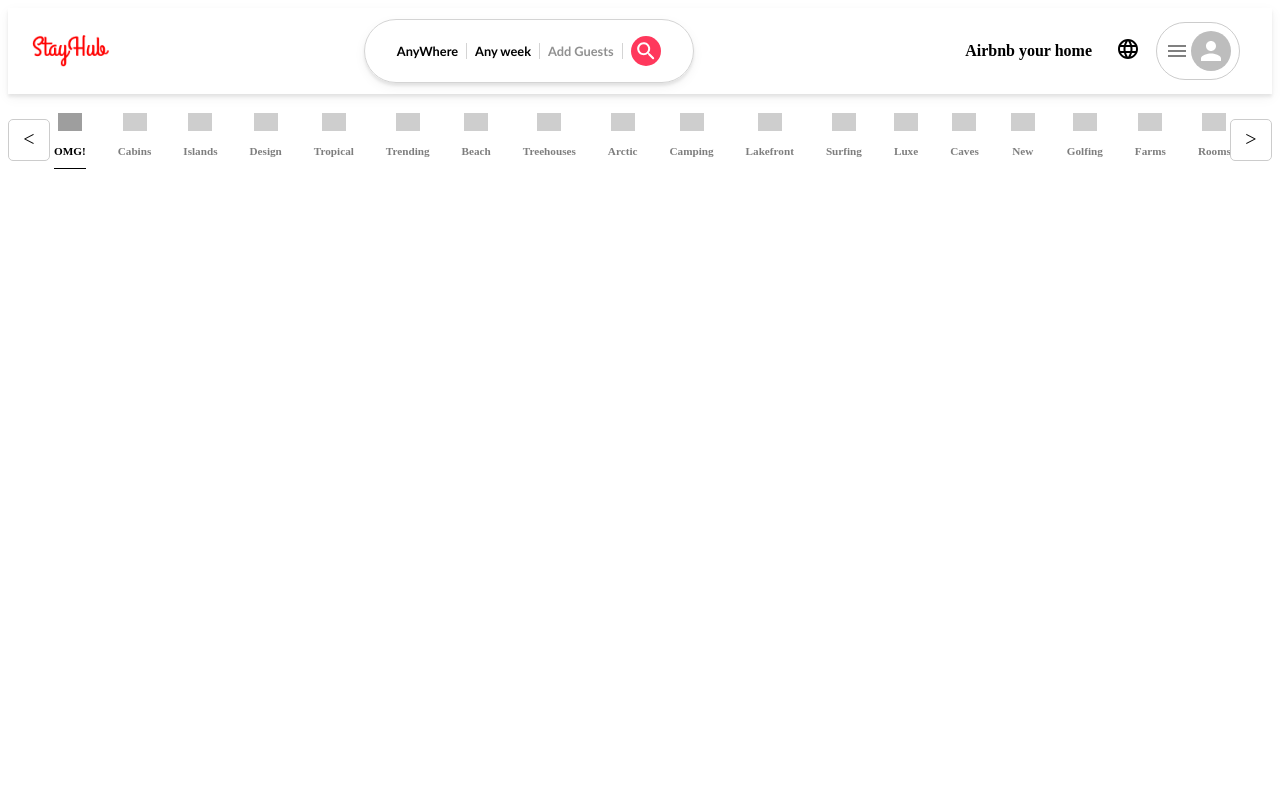
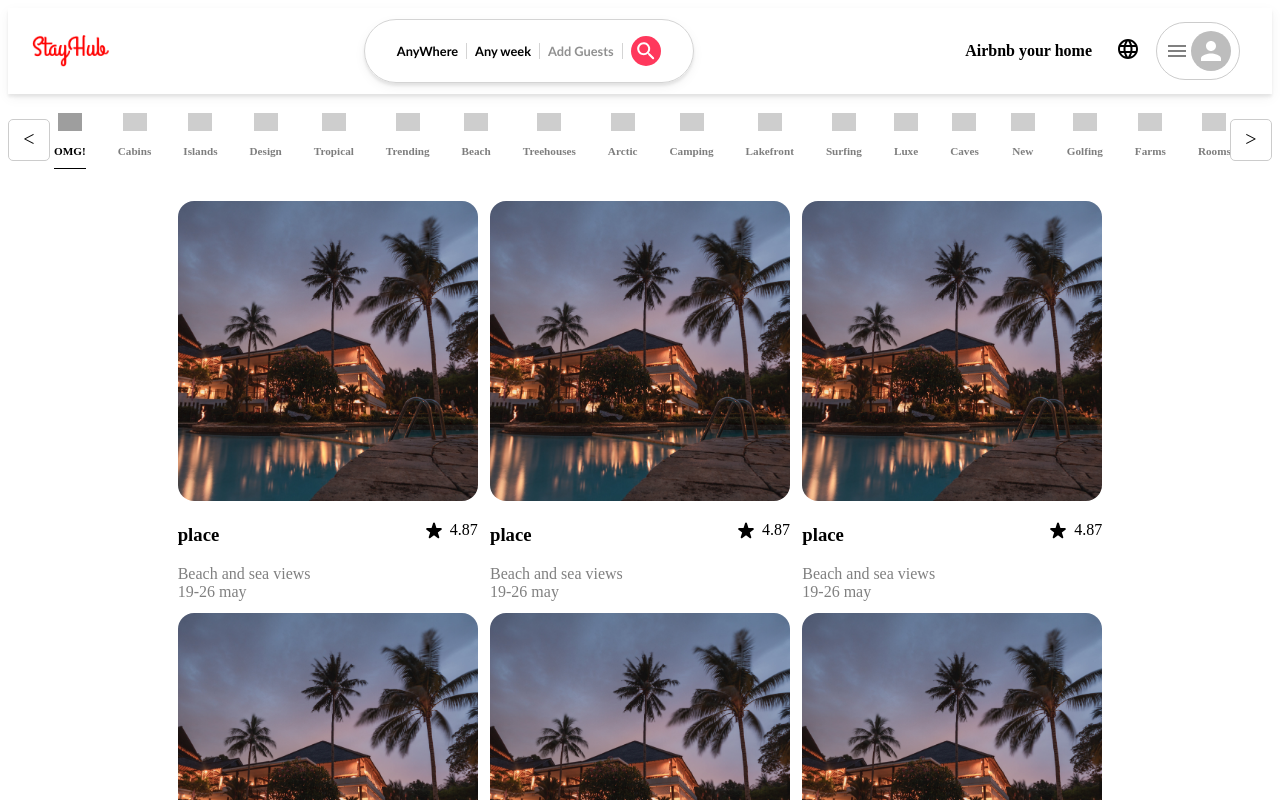
Before and after one commit to dilshadbasith/stay-hub-project, a React (Vite) app: page / in a window 1280 px wide. Shown: the top 800 px of the page. Built offline with nearby package versions, Linux system fonts and the light colour scheme; grey boxes are pictures that could not be loaded.

Commit message:
created cards

```diff
--- /dev/null
+++ b/src/Components/Cards/Card.jsx
@@ -0,0 +1,23 @@
+import React from 'react'
+import '../Cards/Cards.css'
+import hotel from '../Assets/hotel-1.jpg'
+import StarRateRoundedIcon from '@mui/icons-material/StarRateRounded';
+
+function Card() {
+  return (
+    <div>
+        <img src={hotel} alt="image" className='card-img'/>
+        <div className='card-info'>
+            <h3 className='card-title'>place</h3>
+            <div className='card-rating'>
+                <StarRateRoundedIcon/>
+                <p>4.87</p>
+            </div>
+        </div>
+        <p style={{margin:0, color:"gray"}}>Beach and sea views</p>
+        <p style={{margin:0, color:"gray"}}>19-26 may</p>
+    </div>
+  )
+}
+
+export default Card
--- /dev/null
+++ b/src/Components/Cards/Cards.css
@@ -0,0 +1,25 @@
+.cards-flex{
+    display: flex;
+    justify-content: center;
+    align-items: center;
+    flex-wrap: wrap;
+    padding: 1rem 3rem;
+    gap: .77rem;
+
+}
+.card-img{
+    height: 300px;
+    width: 300px;
+    object-fit: cover;
+    border-radius: 1rem;
+}
+.card-info{
+    display: flex;
+    justify-content: space-between;
+    align-items: flex-start;
+}
+.card-rating{
+    display: flex;
+    align-items: center;
+    gap: .25rem;
+}
--- /dev/null
+++ b/src/Components/Cards/ListCards.jsx
@@ -0,0 +1,23 @@
+import React from 'react'
+import '../Cards/Cards.css'
+import Card from './Card'
+
+
+function ListCards() {
+  return (
+    <div className='cards-flex'>
+        <Card/>
+        <Card/>
+        <Card/>
+        <Card/>
+        <Card/>
+        <Card/>
+        <Card/>
+        <Card/>
+        <Card/>
+        <Card/>
+    </div>
+  )
+}
+
+export default ListCards
--- a/src/Components/Header/Header.css
+++ b/src/Components/Header/Header.css
@@ -5,6 +5,8 @@
     padding: 0.5rem 1.5rem;
     position: sticky;
     top: 0;
+    background-color: white;
+    z-index: 1  ;
     box-shadow: 0 3px 3px rgb(0 0 0 / 8%), 0 4px 12px rgb(0 0 0 / 5%);
 }
 .logo{
--- a/src/Components/Home.jsx
+++ b/src/Components/Home.jsx
@@ -1,6 +1,7 @@
 import React from 'react'
 import Navigationbar from './Header/Navigationbar'
 import Icons from './Icons/Icons'
+import ListCards from './Cards/ListCards'
 
 
 function Home() {
@@ -8,6 +9,7 @@ function Home() {
     <div>
       <Navigationbar/>
       <Icons/>
+      <ListCards/>
     </div>
   )
 }
```
Also changed, not shown: src/Components/Assets/hotel-1.jpg (added).
